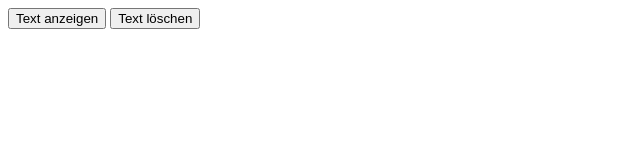
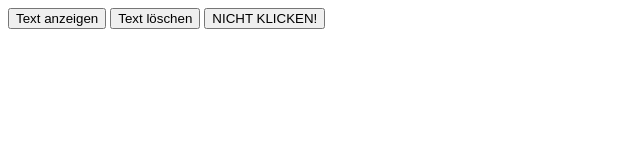
Before and after one commit to SebastianTechstarter/March2025, a plain HTML site: page HA-2025-03-04/index.html in a window 1280 px wide. Shown: the whole page, without its empty margins (0-640 px from the left). Drawn offline with Linux system fonts and the light colour scheme.

Commit message:
Update index.html

```diff
--- a/HA-2025-03-04/index.html
+++ b/HA-2025-03-04/index.html
@@ -10,15 +10,25 @@
             textfeld.innerHTML="Button wurde betätigt"
         }
 
-        function deleteText(){
+        function deleteText() {
             let textfeld = document.getElementById("textfeld");
             textfeld.innerHTML = "";
         }
+
+        function changeColor() {
+            let body = document.getElementById("bodyElement");
+            if (body.style.backgroundColor==="green") {
+                body.style.backgroundColor="red";
+            } else {
+                body.style.backgroundColor="green";
+            }
+        }
     </script>
 </head>
-<body>
+<body id="bodyElement" style="background-color: white;">
     <button onclick="buttonClicked()">Text anzeigen</button>
     <button onclick="deleteText()">Text löschen</button>
+    <button onclick="changeColor()">NICHT KLICKEN!</button>
     <h1 id="textfeld"></h1>
 </body>
 </html>
```
